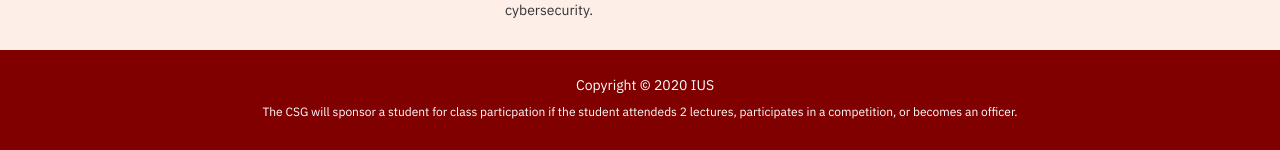
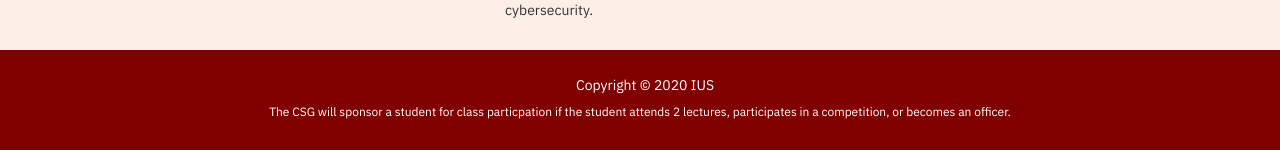
Before and after one commit to ius-csg/csghomepage, a Jekyll site: the page built from index.html, in a window 1280 px wide and 900 px high, scrolled down 2667 px. Shown: the part 747-897 px from the top of the window. Built offline with Jekyll 4.4.1, drawn with Linux system fonts in a browser that asks for light colours.

Commit message:
fixed spelling

```diff
--- a/_includes/footer.html
+++ b/_includes/footer.html
@@ -3,7 +3,7 @@
     <div class="bml">
         <section class="container">
             <p class="text-center"> Copyright &copy; 2020 IUS</p>
-            <h6 class="footer-text">The CSG will sponsor a student for class particpation if the student attendeds 2 lectures, participates in a competition, or becomes an officer.</h6>
+            <h6 class="footer-text">The CSG will sponsor a student for class particpation if the student attends 2 lectures, participates in a competition, or becomes an officer.</h6>
         </section>
     </div>
 </footer>
```
